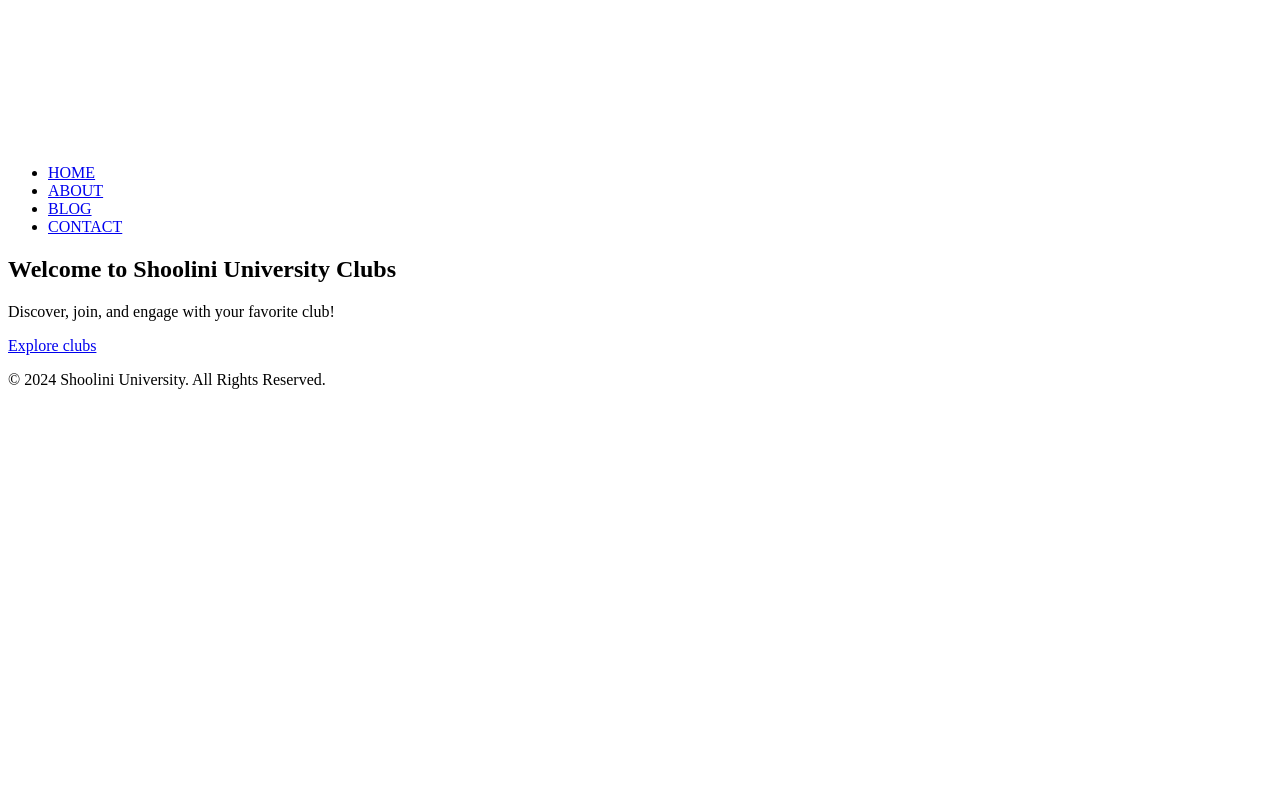
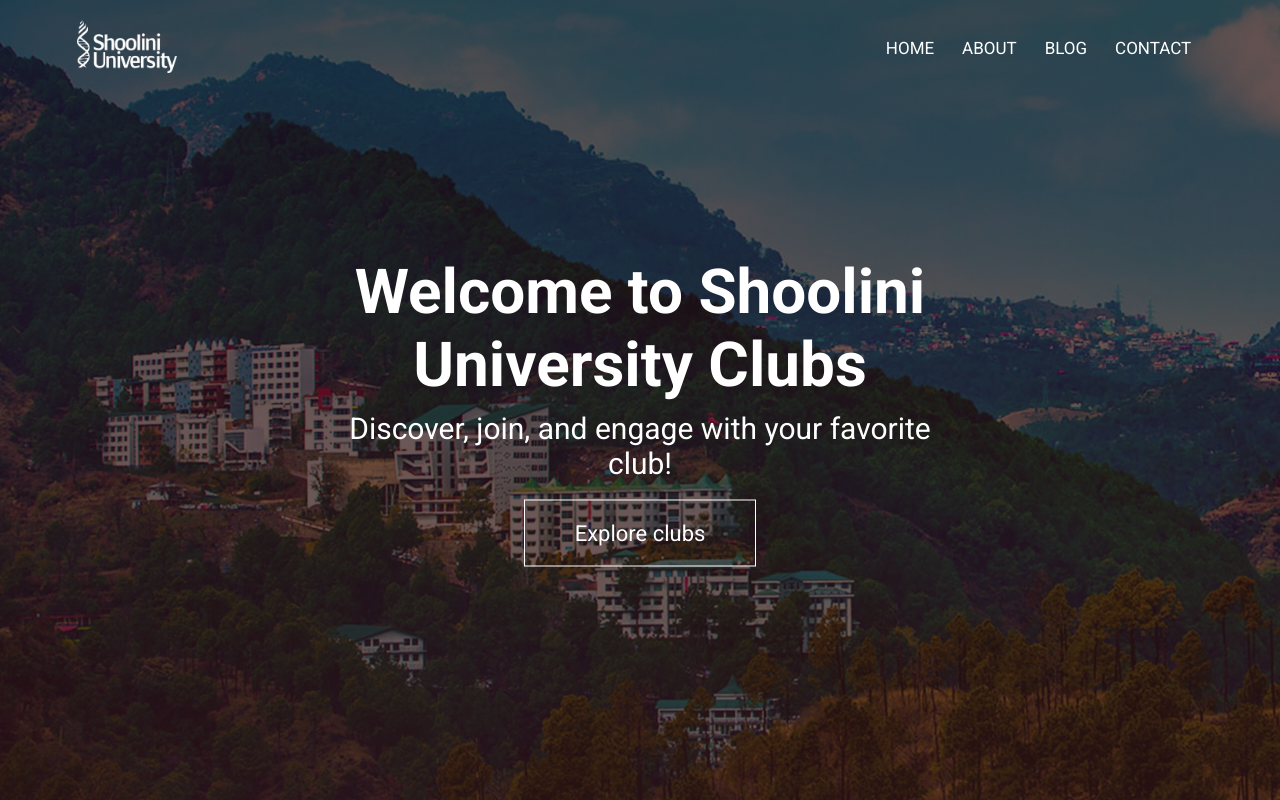
Before and after one commit to curiousfor/clubsatshoolini, a plain HTML site: page clubs/Home-page.html in a window 1280 px wide. Drawn offline with Linux system fonts and the light colour scheme.

Commit message:
changed the name of home page css file

```diff
--- a/clubs/Home-page.html
+++ b/clubs/Home-page.html
@@ -4,7 +4,7 @@
     <meta charset="UTF-8">
     <meta name="viewport" content="width=device-width, initial-scale=1.0">
     <title>University Clubs Home</title>
-    <link rel="stylesheet" href="home-page-css.css">
+    <link rel="stylesheet" href="home-page.css">
 
     <link rel="preconnect" href="https://fonts.googleapis.com">
     <link rel="preconnect" href="https://fonts.gstatic.com" crossorigin>
```
